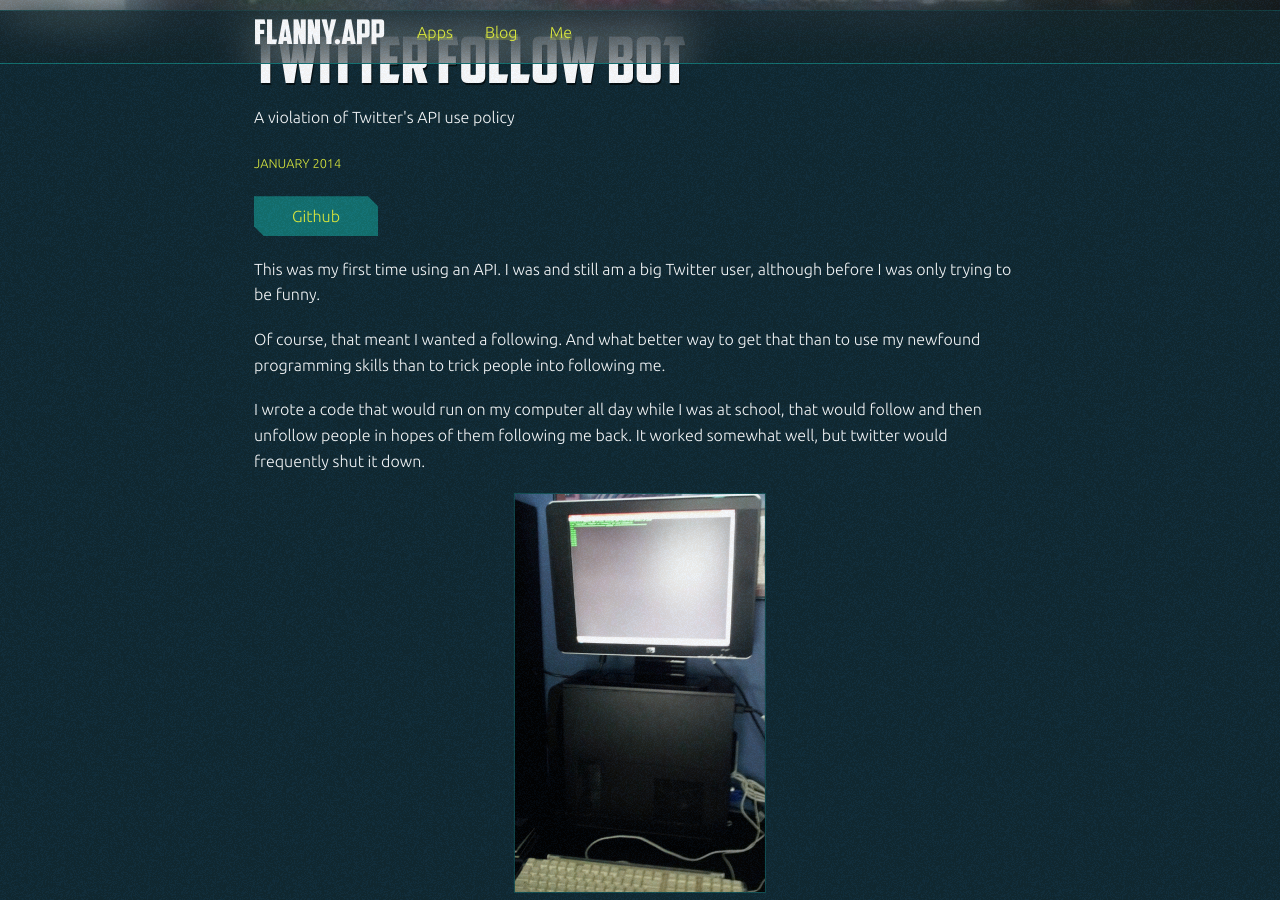
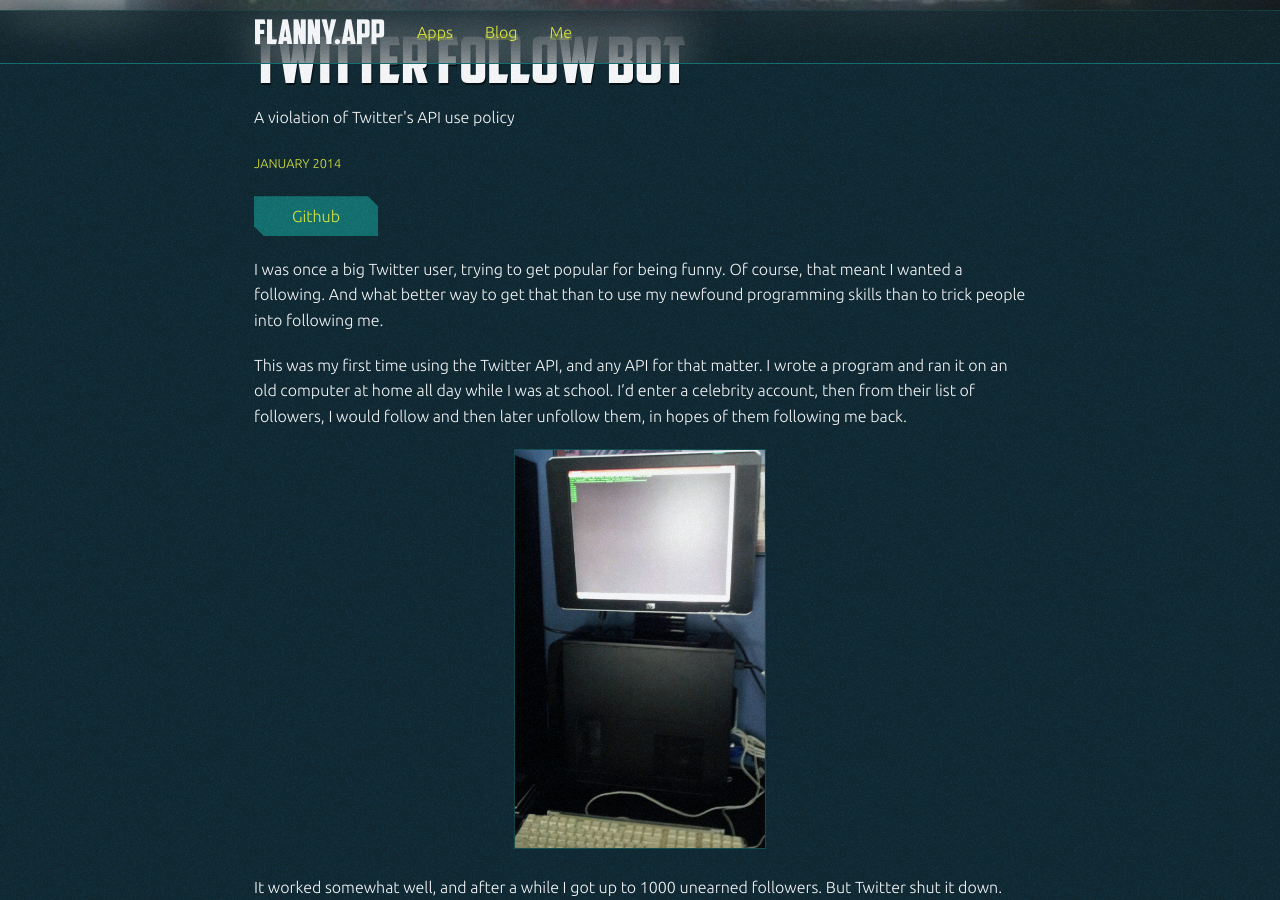
Before and after one commit to pjflanagan/pjflanagan.github.io, a Jekyll site: the page built from _posts/2014-01-21-twitter-follow-bot.md, in a window 1280 px wide and 900 px high, scrolled down 350 px. Built offline with Jekyll 4.4.1, drawn with Linux system fonts in a browser that asks for light colours; some of the changed text lies outside the part shown.

Commit message:
some more article updates

```diff
--- a/_posts/2014-01-21-twitter-follow-bot.md
+++ b/_posts/2014-01-21-twitter-follow-bot.md
@@ -10,10 +10,14 @@ github: https://github.com/pjflanagan/TwitterFollowBot
 website:
 ---
 
-This was my first time using an API. I was and still am a big Twitter user, although before I was only trying to be funny.
+I was once a big Twitter user, trying to get popular for being funny. Of course, that meant I wanted a following. And what better way to get that than to use my newfound programming skills than to trick people into following me.
 
-Of course, that meant I wanted a following. And what better way to get that than to use my newfound programming skills than to trick people into following me.
+This was my first time using the Twitter API, and any API for that matter. I wrote a program and ran it on an old computer at home all day while I was at school. I'd enter a celebrity account, then from their list of followers, I would follow and then later unfollow them, in hopes of them following me back.
 
-I wrote a code that would run on my computer all day while I was at school, that would follow and then unfollow people in hopes of them following me back. It worked somewhat well, but twitter would frequently shut it down.
+![Server](/assets/posts/2014/twitter-follow-bot/twitter-server.jpg)
 
-![The server](/assets/posts/2014/twitter-follow-bot/twitter-server.jpg)
+It worked somewhat well, and after a while I got up to 1000 unearned followers. But Twitter shut it down.
+
+Later, I'd improve the program, in hopes of minimizing API abuse, but it was still pretty ineffective.
+
+![Output](/assets/posts/2014/twitter-follow-bot/twitter-output.jpg)
```
Also changed, not shown: _posts/2020-02-21-shodo-bot.md (+4 -0 lines), _posts/2021-02-15-nuclear-codes.md (+6 -0 lines), _posts/2025-11-01-6-bit-color-wheel.md (added, +19 -0 lines), 3 other files.
